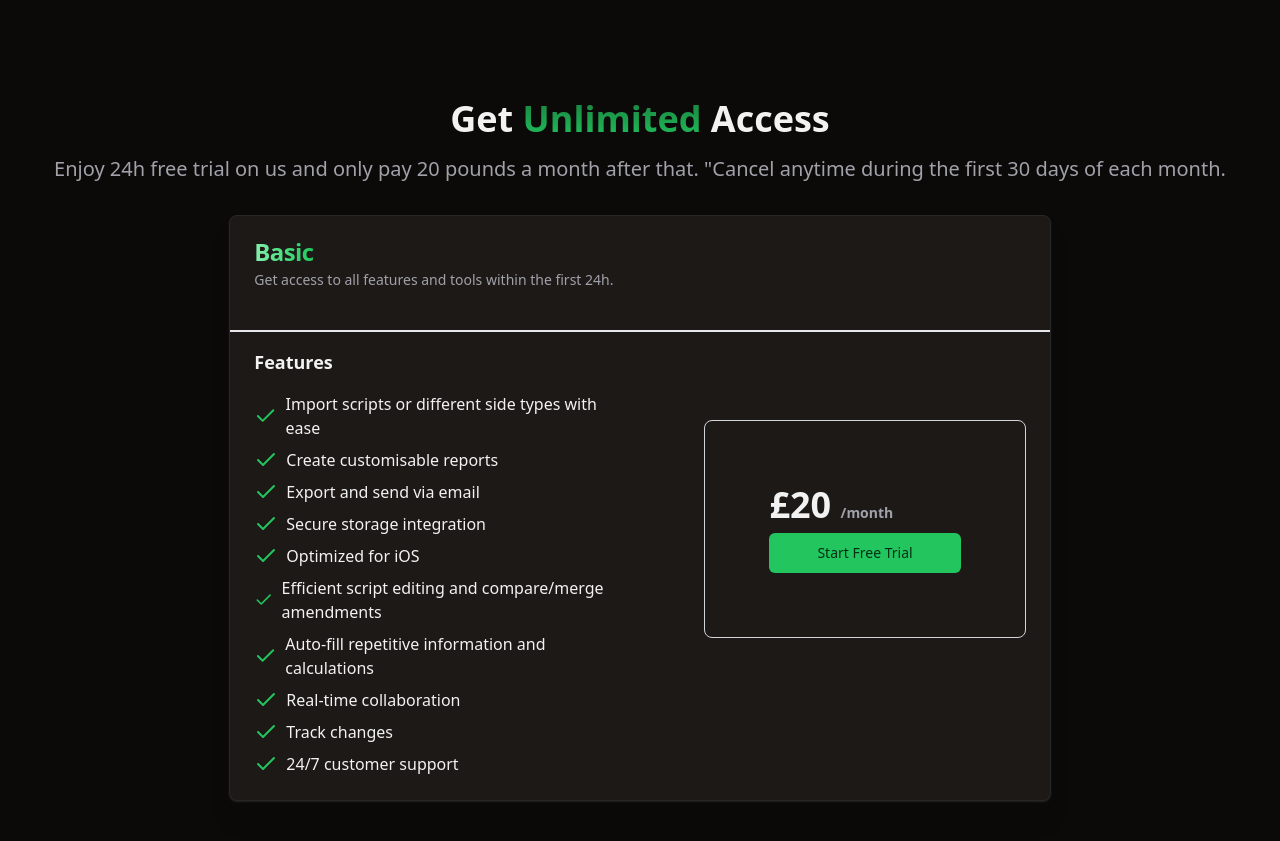
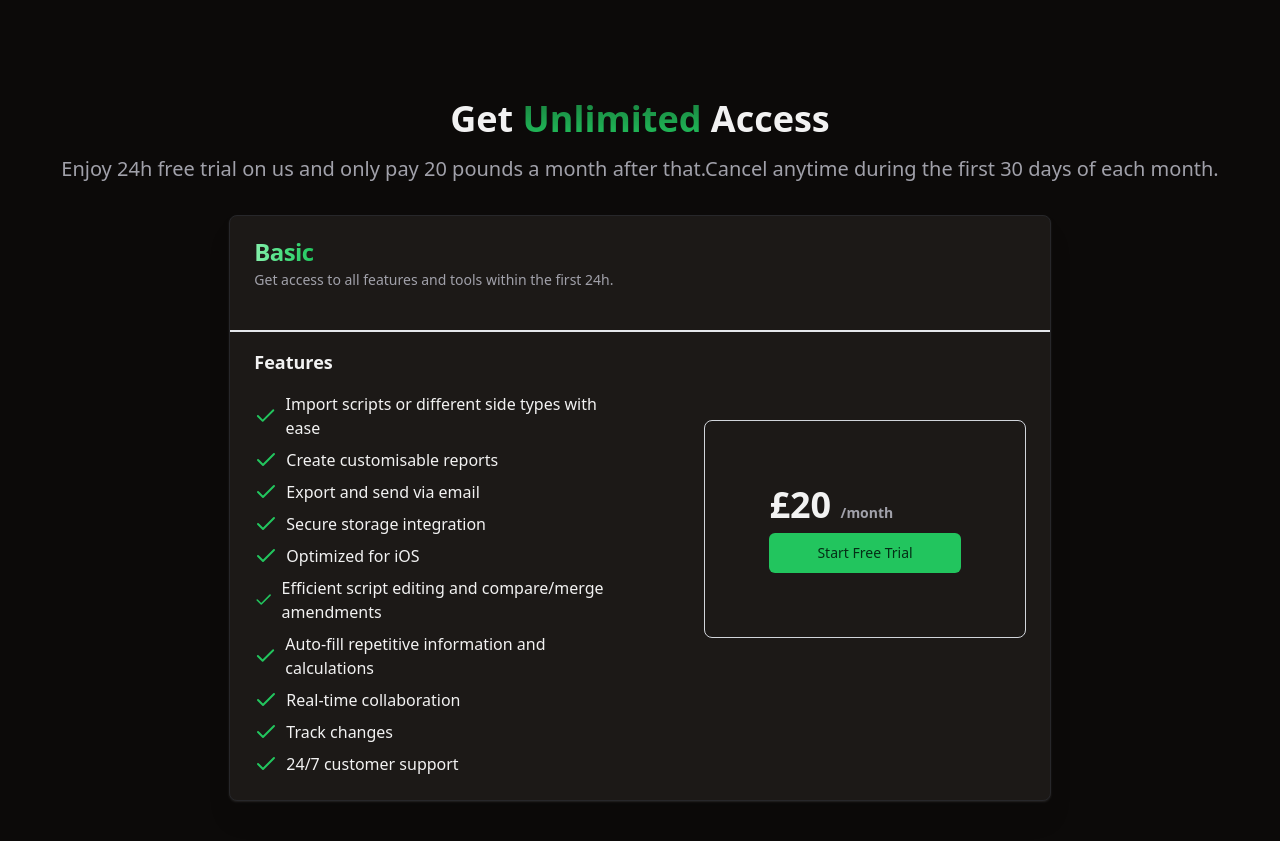
Before and after one commit to KamoEllen/coming-soon-the-script-app, a React (Vite) app: page / in a window 1280 px wide. Shown: the part 1780-2621 px from the top of the page. Built offline with nearby package versions, Linux system fonts and the light colour scheme.

Commit message:
Update Pricing.tsx

```diff
--- a/src/components/Pricing.tsx
+++ b/src/components/Pricing.tsx
@@ -61,7 +61,7 @@ export const Pricing = () => {
         Access
       </h2>
       <h3 className="text-xl text-center text-muted-foreground pt-4 pb-8">
-        Enjoy 24h free trial on us and only pay 20 pounds a month after that. "Cancel anytime during the first 30 days of each month.
+        Enjoy 24h free trial on us and only pay 20 pounds a month after that.Cancel anytime during the first 30 days of each month.
       </h3>
       <div className="flex justify-center">
         <div className="w-full lg:w-3/4 xl:w-2/3">
```
